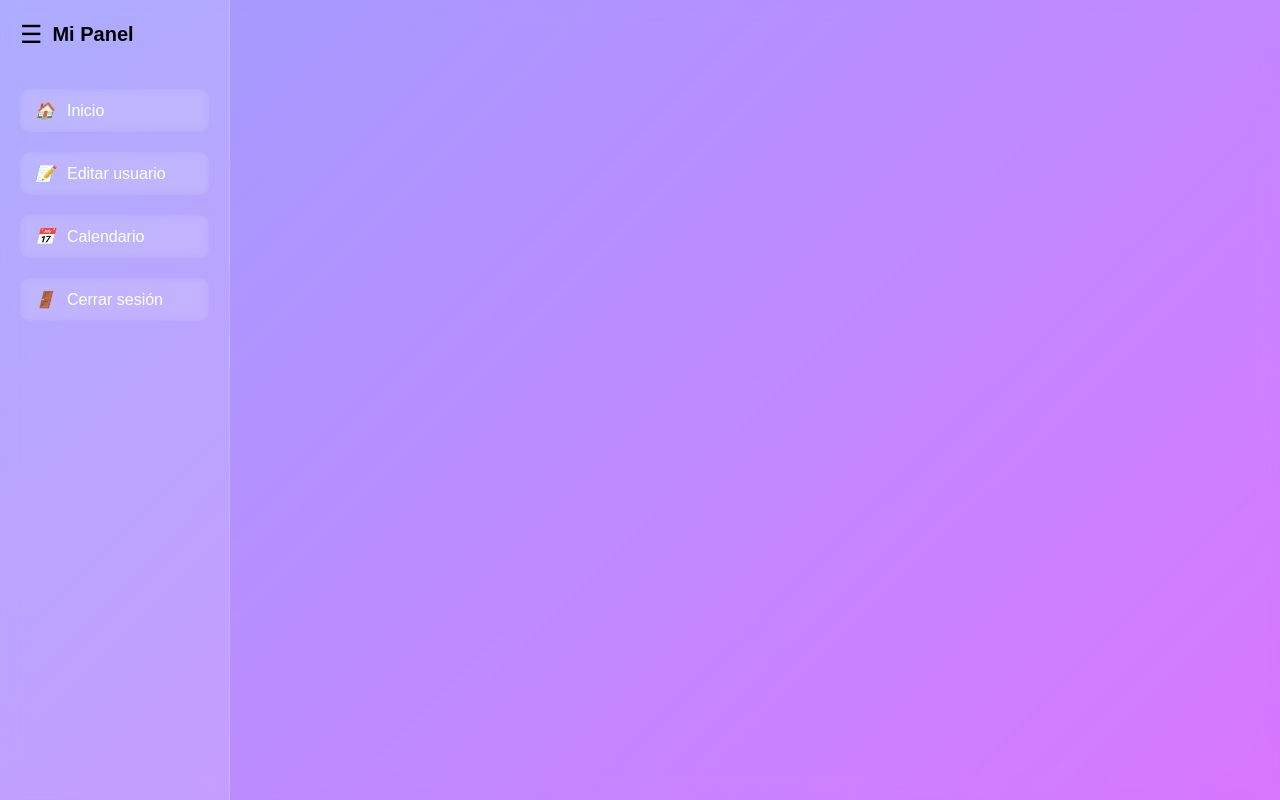
After one commit to sebasgls64/Pagina-local, a Flask app: template templates/base.html in a window 1280 px wide. The commit adds this page. Run offline with Flask 3, Linux system fonts and the light colour scheme; the template is opened without the code that fills it, so the values that code supplies are empty.

Commit message:
Agregar panel

```diff
--- a/app.py
+++ b/app.py
@@ -81,17 +81,20 @@ def register():
 # --- Pantalla principal después del login ---
 @app.route("/home")
 def home():
-    if "user" not in session:
+    return render_template("home.html")
 
-        # Verificar cookie "remember"
-        remembered = request.cookies.get("remember_user")
+@app.route("/edit_user")
+def edit_user():
+    return render_template("edit_user.html")
 
-        if remembered:
-            session["user"] = remembered  # restaurar sesión automáticamente
-        else:
-            return redirect(url_for("login"))
+@app.route("/calendar")
+def calendar():
+    return render_template("calendar.html")
 
-    return render_template("home.html", user=session["user"])
+@app.route("/logout")
+def logout():
+    return redirect(url_for("login"))
+
 
 
 if __name__ == "__main__":
--- /dev/null
+++ b/static/css/panel.css
@@ -0,0 +1,122 @@
+/* =========================================
+   RESET
+========================================= */
+* {
+    margin: 0;
+    padding: 0;
+    box-sizing: border-box;
+    font-family: Arial, Helvetica, sans-serif;
+}
+
+/* =========================================
+   BODY
+========================================= */
+body {
+    display: flex;
+    height: 100vh;
+    background: linear-gradient(135deg, #4b4bff88, #b700ff88);
+    backdrop-filter: blur(10px);
+}
+
+/* =========================================
+   SIDEBAR (Glass UI)
+========================================= */
+.sidebar {
+    width: 230px;
+    min-width: 230px;
+    height: 100vh;
+    padding: 20px;
+    backdrop-filter: blur(15px);
+    background: rgba(255, 255, 255, 0.15);
+    border-right: 1px solid rgba(255, 255, 255, 0.2);
+    transition: width .3s ease-in-out, min-width .3s ease-in-out;
+    overflow: hidden;
+}
+
+/* -------- COLLAPSED -------- */
+.sidebar.collapsed {
+    width: 70px;
+    min-width: 70px;
+    padding-left: 10px;
+    padding-right: 10px;
+}
+
+/* Ocultar marca al colapsar */
+.sidebar.collapsed .brand {
+    opacity: 0;
+    transition: opacity .2s;
+}
+
+/* Ocultar texto del menú al colapsar */
+.sidebar.collapsed .menu a span {
+    opacity: 0;
+    width: 0;
+    overflow: hidden;
+    transition: opacity .2s, width .2s;
+}
+
+/* Centrar iconos cuando está colapsado */
+.sidebar.collapsed .menu a {
+    justify-content: center;
+    gap: 0;
+}
+
+/* =========================================
+   LOGO + BOTÓN
+========================================= */
+.logo-area {
+    display: flex;
+    align-items: center;
+    gap: 10px;
+    cursor: pointer;
+    margin-bottom: 40px;
+}
+
+.logo {
+    font-size: 25px;
+    user-select: none;
+}
+
+.brand {
+    font-size: 20px;
+    font-weight: bold;
+    white-space: nowrap;
+    transition: opacity .3s;
+}
+
+/* =========================================
+   MENÚ
+========================================= */
+.menu {
+    list-style: none;
+}
+
+.menu li {
+    margin-bottom: 20px;
+}
+
+.menu a {
+    display: flex;
+    align-items: center;
+    gap: 12px;
+    padding: 12px 15px;
+    border-radius: 10px;
+    text-decoration: none;
+    color: white;
+    backdrop-filter: blur(5px);
+    transition: .2s;
+}
+
+.menu a:hover {
+    background: rgba(255, 255, 255, 0.2);
+}
+
+/* =========================================
+   CONTENIDO PRINCIPAL
+========================================= */
+.content {
+    flex: 1;
+    padding: 30px;
+    overflow-y: auto;
+    color: white;
+}
--- /dev/null
+++ b/static/js/sideMenu.js
@@ -0,0 +1,8 @@
+document.addEventListener("DOMContentLoaded", () => {
+    const sidebar = document.getElementById("sidebar");
+    const logoArea = document.querySelector(".logo-area");
+
+    logoArea.addEventListener("click", () => {
+        sidebar.classList.toggle("collapsed");
+    });
+});
--- /dev/null
+++ b/templates/base.html
@@ -0,0 +1,34 @@
+<!DOCTYPE html>
+<html lang="es">
+<head>
+    <meta charset="UTF-8">
+    <meta name="viewport" content="width=device-width, initial-scale=1.0">
+    <title>{{ title if title else "Panel" }}</title>
+    <link rel="stylesheet" href="{{ url_for('static', filename='css/panel.css') }}">
+    <script defer src="{{ url_for('static', filename='js/sideMenu.js') }}"></script>
+</head>
+<body>
+
+    <!-- ===== SIDEBAR ===== -->
+    <aside class="sidebar" id="sidebar">
+        <div class="logo-area">
+            <span class="logo">☰</span>
+            <h2 class="brand">Mi Panel</h2>
+        </div>
+
+        <ul class="menu">
+            <li><a href="{{ url_for('home') }}"><i>🏠</i> <span>Inicio</span></a></li>
+            <li><a href="{{ url_for('edit_user') }}"><i>📝</i> <span>Editar usuario</span></a></li>
+            <li><a href="{{ url_for('calendar') }}"><i>📅</i> <span>Calendario</span></a></li>
+            <li><a href="{{ url_for('logout') }}"><i>🚪</i> <span>Cerrar sesión</span></a></li>
+        </ul>
+
+    </aside>
+
+    <!-- ===== CONTENT ===== -->
+    <main class="content">
+        {% block content %}{% endblock %}
+    </main>
+
+</body>
+</html>
```
Also changed, not shown: templates/home.html (+5 -11 lines).
